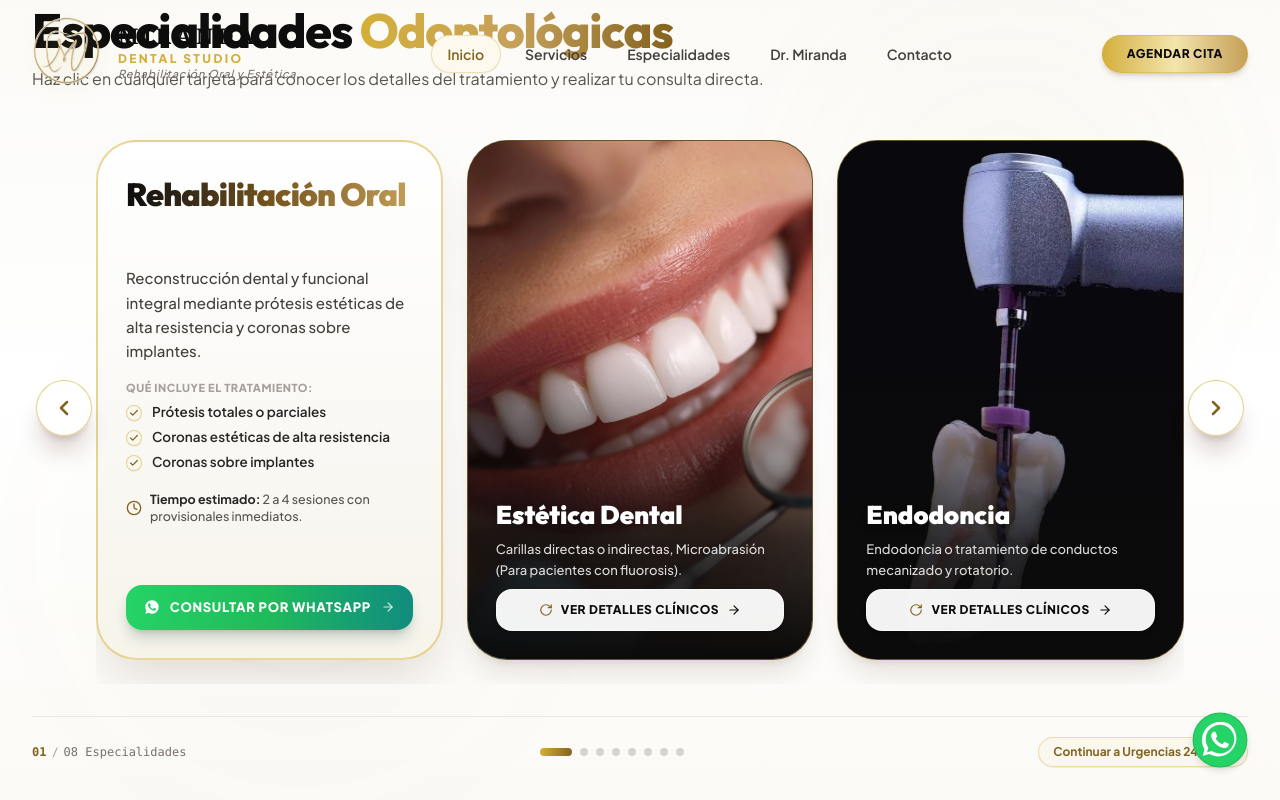
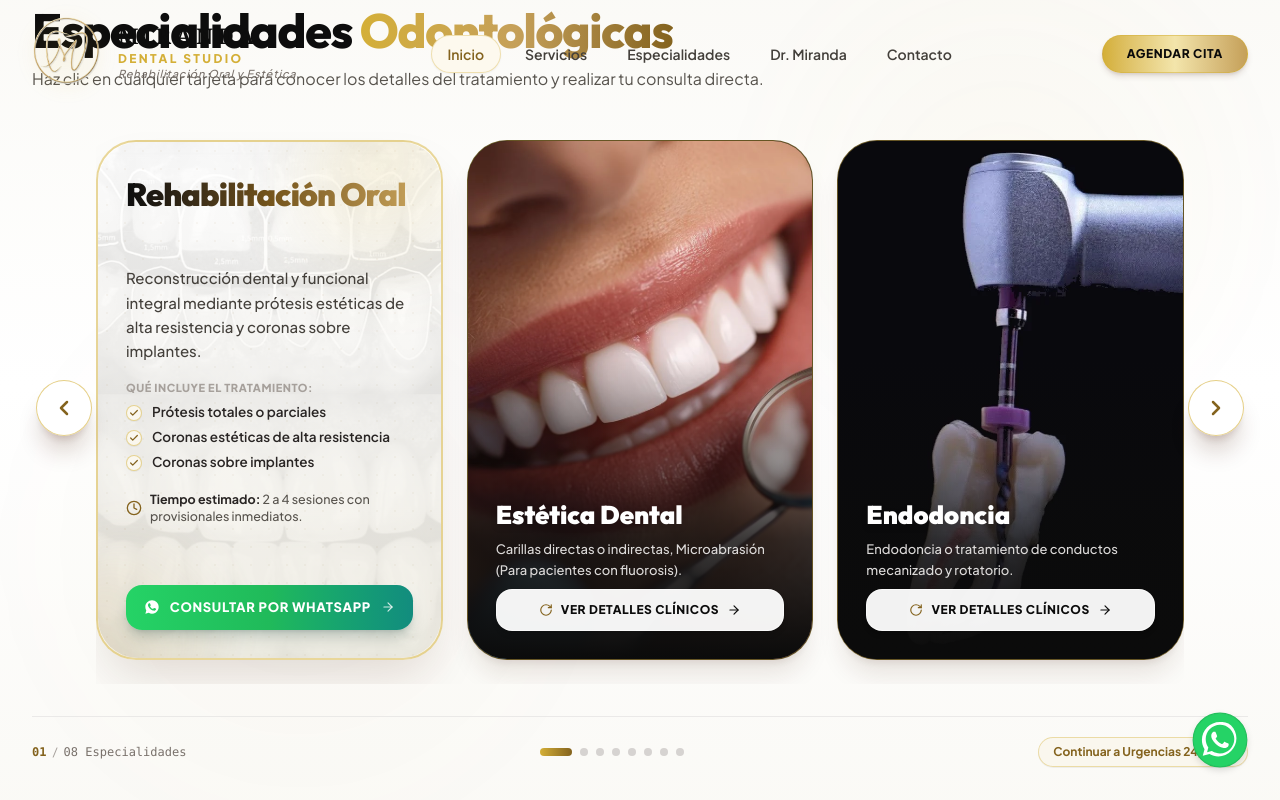
Before and after one commit to kindevec/Dentista-Gabriel-Miranda, a React (Vite) app: page / in a window 1280 px wide. Both pictures are taken after a click on the element 269 px from the left and 2026 px from the top of the page. Shown: the part 1626-2426 px from the top of the page. Built offline with nearby package versions, Linux system fonts and the light colour scheme.

Commit message:
style(specialties): agregar textura de fondo enriquecida en reverso de tarjetas

```diff
--- a/src/components/SpecialtiesCarouselSection.tsx
+++ b/src/components/SpecialtiesCarouselSection.tsx
@@ -406,15 +406,28 @@ export const SpecialtiesCarouselSection: React.FC<SpecialtiesCarouselSectionProp
                       onClick={(e) => toggleCardFlip(spec.id, e)}
                     >
                       <div className="w-full h-full rounded-[2.5rem] overflow-hidden bg-gradient-to-b from-white via-[#FAF9F6] to-[#F7F4EA] border-2 border-[#D4AF37]/50 shadow-2xl shadow-amber-950/15 p-6 sm:p-7 flex flex-col justify-between relative select-none">
+                        {/* Textura de Fondo Enriquecida: Fotografía clínica como marca de agua + trama sutil de lujo */}
+                        <div className="absolute inset-0 pointer-events-none overflow-hidden rounded-[2.5rem]">
+                          <img
+                            src={spec.image}
+                            alt=""
+                            aria-hidden="true"
+                            className="absolute inset-0 w-full h-full object-cover object-center opacity-[0.09] filter grayscale contrast-125 select-none"
+                          />
+                          <div className="absolute inset-0 opacity-[0.045] bg-[radial-gradient(#84631E_1.2px,transparent_1.2px)] [background-size:18px_18px]" />
+                          <div className="absolute -top-12 -right-12 w-44 h-44 bg-gradient-to-br from-[#D4AF37]/25 to-transparent rounded-full blur-2xl" />
+                          <div className="absolute -bottom-10 -left-10 w-40 h-40 bg-gradient-to-tr from-[#C5A059]/20 to-transparent rounded-full blur-xl" />
+                        </div>
+
                         {/* Cabecera Superior: Título Protagónico Grande en Negro y Dorado */}
-                        <div className="shrink-0 pt-1">
+                        <div className="shrink-0 pt-1 relative z-10">
                           <h3 className="text-2xl sm:text-3xl lg:text-[2rem] font-black tracking-tight leading-tight text-transparent bg-clip-text bg-gradient-to-r from-[#0D0D0D] via-[#74541B] to-[#C5A059]">
                             {spec.title}
                           </h3>
                         </div>
 
                         {/* Contenido Clínico Esencial: Letras más grandes, resumido, sin box-in-box */}
-                        <div className="flex-1 flex flex-col justify-center space-y-4 py-2 min-h-0">
+                        <div className="flex-1 flex flex-col justify-center space-y-4 py-2 min-h-0 relative z-10">
                           {/* Resumen Clínico Directo y Legible */}
                           <p className="text-sm sm:text-[15px] text-stone-700 font-medium leading-relaxed">
                             {spec.summary}
@@ -445,7 +458,7 @@ export const SpecialtiesCarouselSection: React.FC<SpecialtiesCarouselSectionProp
                         </div>
 
                         {/* Botón de Consulta Único (WhatsApp) - Intacto */}
-                        <div className="pt-2 shrink-0">
+                        <div className="pt-2 shrink-0 relative z-10">
                           <a
                             href={createWhatsAppLink(spec.waMessage)}
                             target="_blank"
--- a/src/mobile/MobileSpecialties.tsx
+++ b/src/mobile/MobileSpecialties.tsx
@@ -258,8 +258,21 @@ export const MobileSpecialties: React.FC<MobileSpecialtiesProps> = ({ onSelectSp
                     }}
                   >
                     <div className="w-full h-full rounded-[2rem] overflow-hidden bg-gradient-to-b from-white via-[#FAF9F6] to-[#F7F4EA] border-2 border-[#D4AF37]/50 shadow-2xl shadow-amber-950/15 p-5 xs:p-6 flex flex-col justify-between relative select-none">
+                      {/* Textura de Fondo Enriquecida: Fotografía clínica como marca de agua + trama sutil de lujo */}
+                      <div className="absolute inset-0 pointer-events-none overflow-hidden rounded-[2rem]">
+                        <img
+                          src={spec.image}
+                          alt=""
+                          aria-hidden="true"
+                          className="absolute inset-0 w-full h-full object-cover object-center opacity-[0.09] filter grayscale contrast-125 select-none"
+                        />
+                        <div className="absolute inset-0 opacity-[0.045] bg-[radial-gradient(#84631E_1.2px,transparent_1.2px)] [background-size:18px_18px]" />
+                        <div className="absolute -top-12 -right-12 w-36 h-36 bg-gradient-to-br from-[#D4AF37]/25 to-transparent rounded-full blur-2xl" />
+                        <div className="absolute -bottom-10 -left-10 w-32 h-32 bg-gradient-to-tr from-[#C5A059]/20 to-transparent rounded-full blur-xl" />
+                      </div>
+
                       {/* Cabecera con Título Protagónico y Botón Girar */}
-                      <div className="shrink-0 flex items-start justify-between gap-3 pt-0.5">
+                      <div className="shrink-0 flex items-start justify-between gap-3 pt-0.5 relative z-10">
                         <h3 className="text-2xl xs:text-[1.65rem] font-black tracking-tight leading-[1.15] text-transparent bg-clip-text bg-gradient-to-r from-[#0D0D0D] via-[#74541B] to-[#C5A059]">
                           {spec.title}
                         </h3>
@@ -274,7 +287,7 @@ export const MobileSpecialties: React.FC<MobileSpecialtiesProps> = ({ onSelectSp
                       </div>
 
                       {/* Contenido Clínico con Tipografía Grande y Espaciado Armónico */}
-                      <div className="flex-1 flex flex-col justify-evenly py-2 min-h-0 space-y-3">
+                      <div className="flex-1 flex flex-col justify-evenly py-2 min-h-0 space-y-3 relative z-10">
                         {/* Resumen Clínico Directo y Legible */}
                         <p className="text-sm xs:text-[15px] text-stone-700 font-medium leading-relaxed">
                           {spec.summary}
@@ -305,7 +318,7 @@ export const MobileSpecialties: React.FC<MobileSpecialtiesProps> = ({ onSelectSp
                       </div>
 
                       {/* Botón WhatsApp CTA */}
-                      <div className="pt-2 shrink-0">
+                      <div className="pt-2 shrink-0 relative z-10">
                         <a
                           href={createWhatsAppLink(spec.waMessage)}
                           target="_blank"
```
